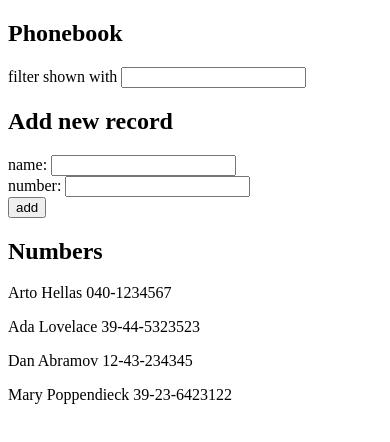
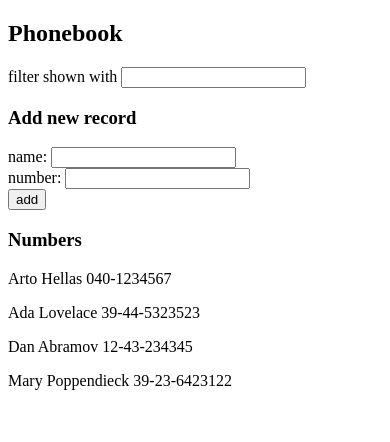
Before and after one commit to SpliceReborn/fsopen, a React (Create React App) app in the folder part2/phonebook/: page / in a window 390 px wide. Shown: the top 442 px of the page. Built offline with nearby package versions, Linux system fonts and the light colour scheme.

Commit message:
2.10: The Phonebook Step5

```diff
--- a/part2/phonebook/src/App.js
+++ b/part2/phonebook/src/App.js
@@ -1,4 +1,39 @@
 import { useState } from 'react'
+
+const Filter = ({filterWord, handleChange}) => (
+  <p>
+    filter shown with <input name="filter" value={filterWord} onChange={handleChange}/>
+  </p>
+)
+
+const PersonForm = ({addName, newName, newNumber, handleChange}) => {
+  return (
+    <form onSubmit={addName}>
+      <div>
+        name: <input name="name" value={newName} onChange={handleChange}/>
+      </div>
+      <div>
+        number: <input name="number" value={newNumber} onChange={handleChange}/>
+      </div>
+      <div>
+        <button>add</button>
+      </div>
+    </form>
+  )
+}
+
+const Persons = ({filterWord, persons}) => {
+  const filtered = persons.filter(person =>
+    person.name.toLowerCase().includes(filterWord)
+  )
+
+  {return filterWord === '' ?
+    persons.map(person => <Person key={person.id} name={person.name} number={person.number} />) :
+    filtered.map(person => <Person key={person.id} name={person.name} number={person.number} />)
+  }
+}
+
+const Person = ({name, number}) => <p>{name} {number}</p>
 
 const App = () => {
   const [persons, setPersons] = useState([
@@ -44,31 +79,16 @@ const App = () => {
 
   }
 
-  const filtered = persons.filter(person =>
-    person.name.toLowerCase().includes(filterWord)
-  )
-
   return (
     <div>
       <h2>Phonebook</h2>
-      <p>filter shown with <input name="filter" value={filterWord} onChange={handleChange}/></p>
-      <h2>Add new record</h2>
-      <form onSubmit={addName}>
-        <div>
-          name: <input name="name" value={newName} onChange={handleChange}/>
-        </div>
-        <div>
-          number: <input name="number" value={newNumber} onChange={handleChange}/>
-        </div>
-        <div>
-          <button>add</button>
-        </div>
-      </form>
-      <h2>Numbers</h2>
-      {filterWord === '' ?
-        persons.map(person => <p key={person.id}>{person.name} {person.number}</p>) :
-        filtered.map(person => <p key={person.id}>{person.name} {person.number}</p>)
-      }
+      <Filter filterWord={filterWord} handleChange={handleChange}/>
+
+      <h3>Add new record</h3>
+      <PersonForm addName={addName} newName={newName} newNumber={newNumber} handleChange={handleChange}/>
+
+      <h3>Numbers</h3>
+      <Persons filterWord={filterWord} persons={persons} />
     </div>
   )
 }
```
